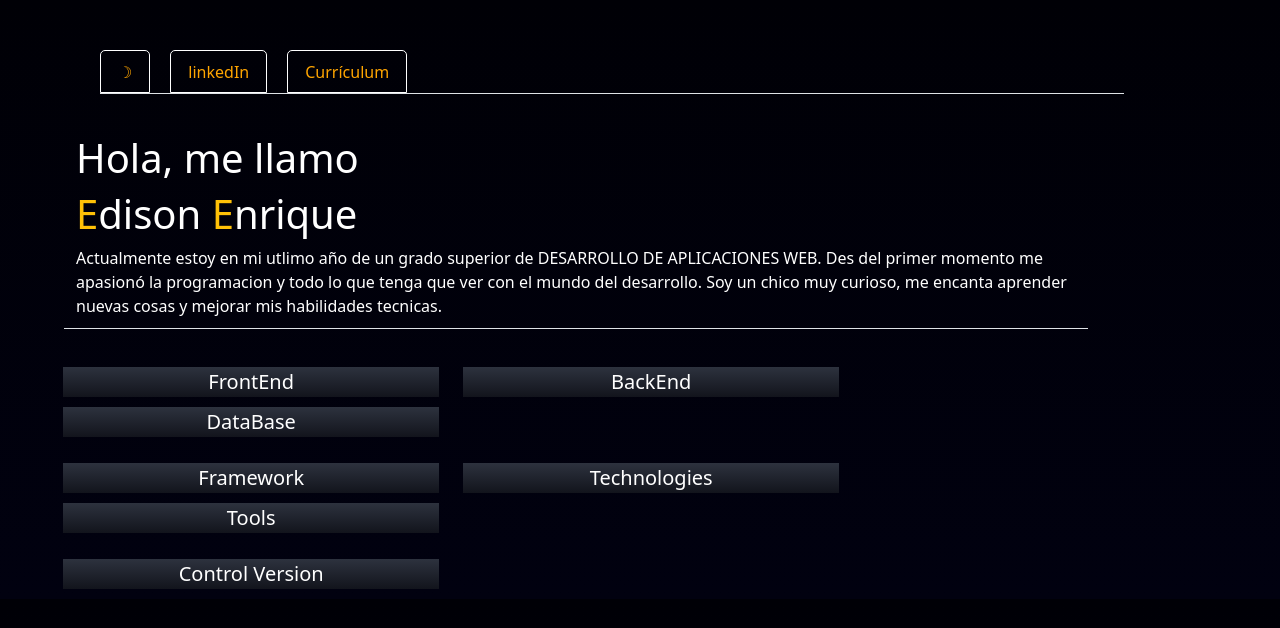
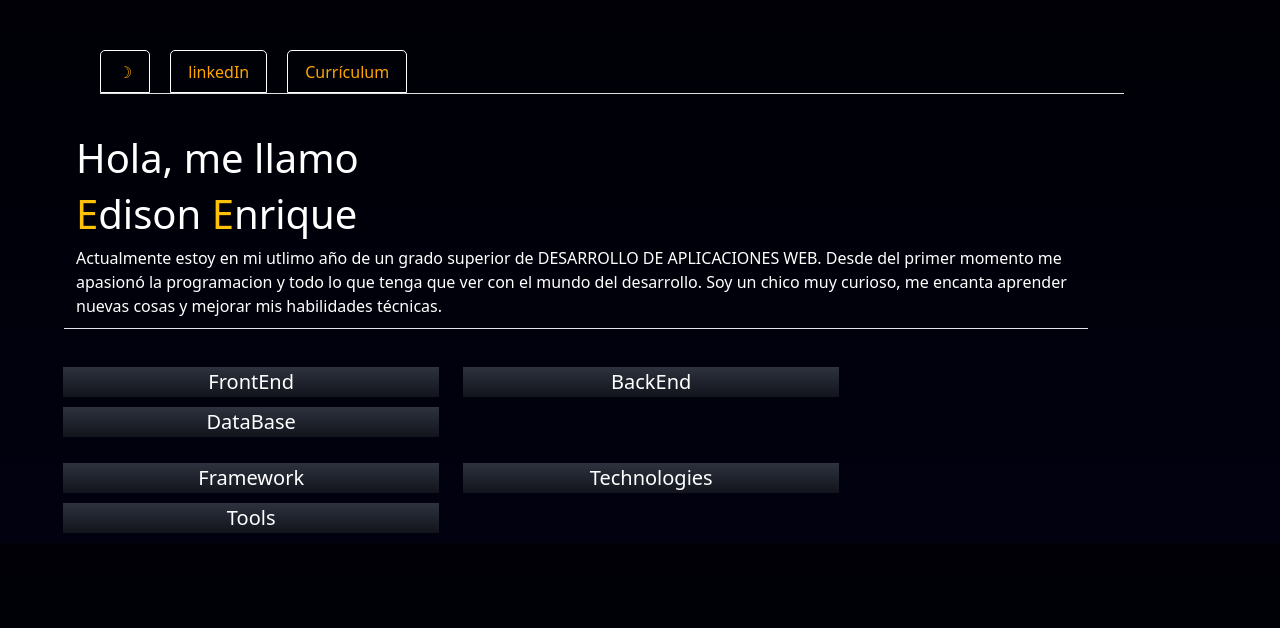
Before and after one commit to Edison-E/ProfileVue, a Vue app: page / in a window 1280 px wide. Shown: the top 628 px of the page. Built offline with nearby package versions, Linux system fonts and the light colour scheme.

Commit message:
Add progressbar in skill

```diff
--- a/src/components/profileComponent.vue
+++ b/src/components/profileComponent.vue
@@ -11,11 +11,11 @@ export default {
         </div>
         <div>
             Actualmente estoy en mi utlimo año de un grado superior de
-            DESARROLLO DE APLICACIONES WEB. Des del primer momento me apasionó la
+            DESARROLLO DE APLICACIONES WEB. Desde del primer momento me apasionó la
             programacion y todo lo que tenga que ver con el mundo del desarrollo.
 
             Soy un chico muy curioso, me encanta aprender nuevas cosas y mejorar mis habilidades
-            tecnicas.
+            técnicas.
         </div>
     </div>
 </template>
--- a/src/components/skillComponent.vue
+++ b/src/components/skillComponent.vue
@@ -22,7 +22,7 @@ export default {
                     'C#': 100,
                     'Visual Basic': 100,
                     'Java': 100,
-                    'PHP': 100
+                    'PHP': 70
                 },
                 "DataBase": {
                     'Sql': 100,
@@ -30,11 +30,10 @@ export default {
                 }
             },
             FrameworkTechnologies: {
-                "Framework": ['Vue', 'JQUERY', 'Bootstrap'],
+                "Framework": ['Vue', 'JQUERY', 'Bootstrap', '.NET Framework', 'Laravel'],
                 "Technologies": ['XML', 'XSD', 'DTD', 'XSLT', 'XPATH']
             },
-            ControlVersion: ["GitHub", "BitBucket"],
-            Tools: ["Oracle", "Visual Studio", "Visual Studio Code", "Neatbeans" ,"Apache"]
+            Tools: ["Oracle", "Visual Studio", "Visual Studio Code", "Neatbeans", "Apache", "GitHub", "BitBucket"]
         }
     },
     methods: {
@@ -43,9 +42,6 @@ export default {
         },
         visibleFrameworkTechnologies(category) {
             this.isVisible[category] = !this.isVisible[category]
-        },
-        visibleVersionControl(typeVersion) {
-            this.isVisible[typeVersion] = !this.isVisible[typeVersion]
         },
         visibleTools(typeTool) {
             this.isVisible[typeTool] = !this.isVisible[typeTool]
@@ -63,7 +59,13 @@ export default {
                 </div>
                 <div v-show="isVisible[category]" class="details">
                     <div v-for="(percentage, language) in skills" :key="language">
-                        {{ language }} <span class="badge text-bg-primary">{{ percentage }}%</span>
+                        {{ language }}
+                        <div class="progress" role="progressbar" aria-label="Progress example"
+                            :aria-valuenow="percentage" aria-valuemin="0" aria-valuemax="100">
+                            <div class="progress-bar" :class="percentage === 100 ? 'bg-success' : 'bg-warning'"
+                                :style="{ width: percentage + '%' }"></div>
+                        </div>
+                        <br>
                     </div>
                 </div>
             </div>
@@ -95,20 +97,6 @@ export default {
                 </div>
             </div>
         </div>
-
-        <!--Control Version-->
-        <div class="row mt-3 container-ControlVersion">
-            <div class="col-md-12">
-                <div class="skill-card" @click="visibleVersionControl('ControlVersion')">
-                    Control Version
-                </div>
-                <div v-show="isVisible['ControlVersion']" class="details">
-                    <div v-for="(cv, index) in ControlVersion" :key="index">
-                        {{ cv }}
-                    </div>
-                </div>
-            </div>
-        </div>
     </div>
 </template>
 <style scoped>
```
